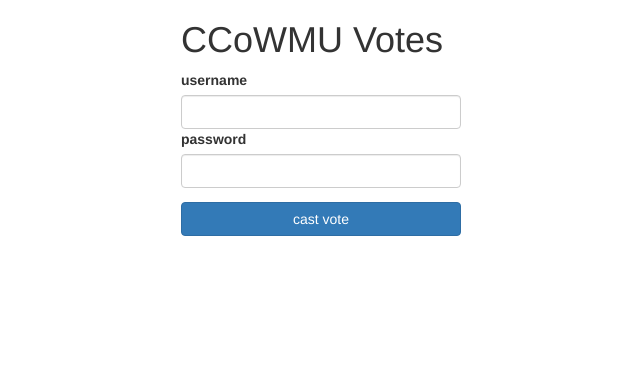
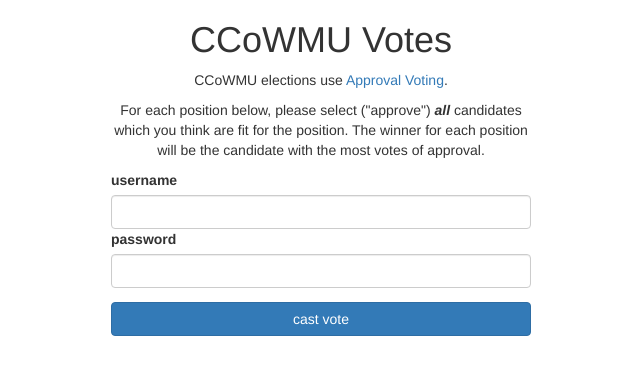
Before and after one commit to scott-linder/votes, a PHP site: page / in a window 1280 px wide. Shown: the top 375 px of the page, without its empty margins (319-959 px from the left). Run offline with PHP 8.4, Linux system fonts and the light colour scheme.

Commit message:
Switch to Approval Voting

```diff
--- a/index.php
+++ b/index.php
@@ -6,8 +6,11 @@
   <link href="//maxcdn.bootstrapcdn.com/bootstrap/3.3.7/css/bootstrap.min.css" rel="stylesheet" integrity="sha384-BVYiiSIFeK1dGmJRAkycuHAHRg32OmUcww7on3RYdg4Va+PmSTsz/K68vbdEjh4u" crossorigin="anonymous">
   <style>
     body {
-      max-width: 20em;
+      max-width: 30em;
       margin: 0 auto;
+    }
+    h1, p {
+      text-align: center;
     }
     input[type="text"],
     input[type="password"]  {
@@ -27,13 +30,9 @@ function clean_username($s) {
 function not_dot($s) {
   return !($s === "." or $s === "..");
 }
-function no_vote($s, $position_file) {
-  echo "<dd>no vote</dd>";
-  file_exists($position_file) and unlink($position_file);
-}
 if (file_exists('no-vote')):
   echo "<h1>Hold Up</h1>";
-  echo "<p>I am tallying as fast as I can.</p>";
+  echo "<p>The vote has either not begin, is paused, or has ended.</p>";
 elseif ($_SERVER['REQUEST_METHOD'] === "POST"):
   is_string($_POST['username']) and is_string($_POST['password']) or die("invalid POST parameters");
   $ldap = ldap_connect("localhost") or die("failed to connect to ldap");
@@ -43,40 +42,47 @@ elseif ($_SERVER['REQUEST_METHOD'] === "POST"):
   $pass = $_POST['password'];
   if ($user and $pass and $bind = ldap_bind($ldap, $binddn, $pass)) {
     $votes_dir = 'votes/' . $user;
-    echo "<p>Thank you for your vote, $user!</p>";
+    echo "<h1>Thank you for your vote, $user!</h1>";
+    echo "<p>The candidates you approved for each position are listed below.</p>";
     echo "<dl>";
     file_exists($votes_dir) or mkdir($votes_dir, 0777, true);
     foreach (array_filter(scandir("positions"), 'not_dot') as $position) {
+      echo "<dt>$position</dt>";
       $position_file = $votes_dir . '/' . $position;
-      echo "<dt>$position</dt>";
-      if (!array_key_exists($position, $_POST)
-          or !is_string($_POST[$position])
-          or $_POST[$position] === "") {
-        no_vote($position_file);
-        continue;
+      $possible = array_map('trim', file('positions/' . $position));
+      $votes = '';
+      if (array_key_exists($position, $_POST) and is_array($_POST[$position])) {
+        foreach (array_map('clean_username', $_POST[$position]) as $vote) {
+          if (in_array($vote, $possible, true)) {
+            echo "<dd>$vote</dd>";
+            $votes .= $vote . "\n";
+          }
+        }
+      } else {
+        echo "<dd><em>no candidates approved</em></dd>";
       }
-      $vote = clean_username($_POST[$position]);
-      $possible = array_map('trim', file('positions/' . $position));
-      if (in_array($vote, $possible, true)) {
-        echo "<dd>$vote</dd>";
-        file_put_contents($position_file, $vote . "\n");
-      } else {
-        no_vote($position_file);
-      }
+      file_put_contents($position_file, $votes);
     }
     echo "</dl>";
+    echo '<p>If you made a mistake on your ballot <a href=".">you may fill out a fresh one</a> to replace it.</p>';
   } else {
     echo "<p>Login failed; go back in your browser history and try again.</p>";
   }
 else: ?>
 <h1>CCoWMU Votes</h1>
+<p>CCoWMU elections use <a
+href="https://en.wikipedia.org/wiki/Approval_voting">Approval Voting</a>.</p>
+<p>For each position below, please select ("approve")
+<em><strong>all</strong></em> candidates which you think are fit for the
+position. The winner for each position will be the candidate with the most
+votes of approval.</p>
 <form method="POST">
 <?php foreach (array_filter(scandir("positions"), 'not_dot') as $position): ?>
   <fieldset>
     <legend><?php echo $position ?></legend>
   <?php foreach (array_map('trim', file('positions/' . $position)) as $candidate): ?>
     <div>
-    <input type="radio" name="<?php echo $position ?>" value="<?php echo $candidate ?>">
+    <input type="checkbox" name="<?php echo $position ?>[]" value="<?php echo $candidate ?>">
       <label for="<?php echo $candidate ?>"><?php echo $candidate ?></label>
     </div>
   <?php endforeach; ?>
```
Also changed, not shown: 4 other files.
